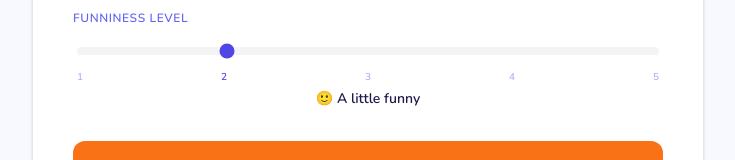
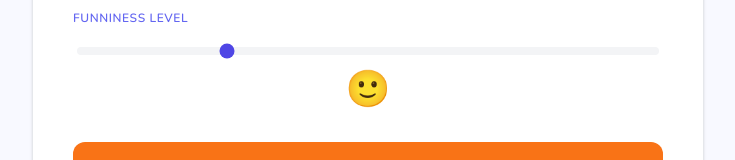
Before and after one commit to dmca-ventures-admin/fabletime, a Next.js app: page / in a window 1280 px wide. Shown: the part 785-945 px from the top of the page, without its empty margins (272-1007 px from the left). Built offline with nearby package versions, Linux system fonts and the light colour scheme; no server answers.

Commit message:
ui: funniness slider shows emoji only, no numbers or text (#56)

```diff
--- a/app/components/StoryForm.tsx
+++ b/app/components/StoryForm.tsx
@@ -652,20 +652,8 @@ export default function StoryForm() {
                 }
                 className="w-full h-2 rounded-full appearance-none cursor-pointer disabled:opacity-50 disabled:cursor-not-allowed bg-[var(--border-subtle)] accent-[var(--color-primary)]"
               />
-              <div className="flex justify-between mt-2">
-                {[1, 2, 3, 4, 5].map((n) => (
-                  <span
-                    key={n}
-                    className={`text-[10px] font-semibold transition-colors duration-200 ${
-                      funninessLevel === n ? 'text-primary' : 'text-secondary/50'
-                    }`}
-                  >
-                    {n}
-                  </span>
-                ))}
-              </div>
-              <p className="text-center text-sm font-semibold text-foreground mt-1">
-                {['😐 Not funny at all', '🙂 A little funny', '😄 Pretty amusing', '😂 Hilarious', '🤣 Too funny for words'][funninessLevel - 1]}
+              <p className="text-center text-4xl mt-2" aria-hidden="true">
+                {['😐', '🙂', '😄', '😂', '🤣'][funninessLevel - 1]}
               </p>
             </div>
           </fieldset>
```
